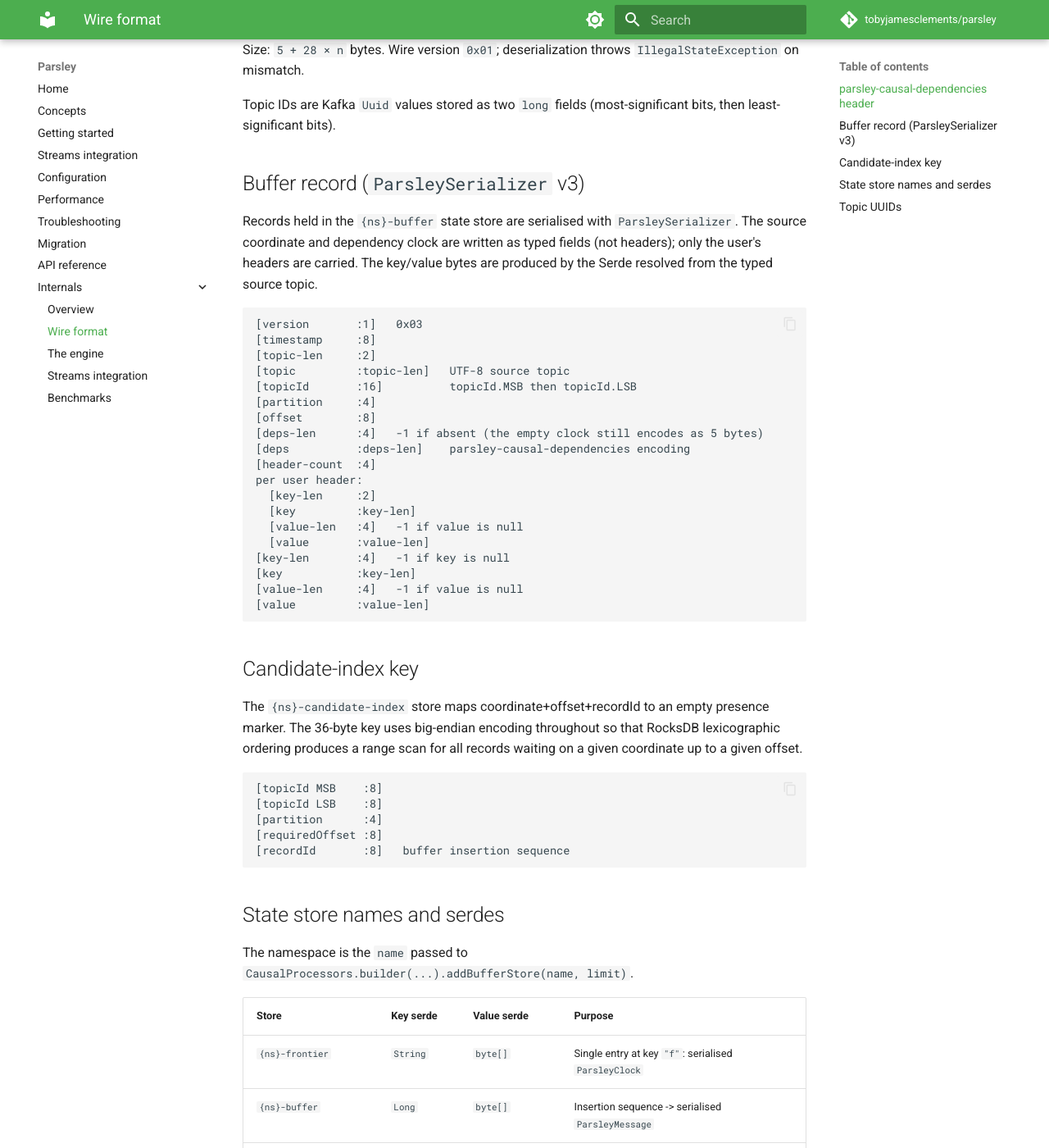
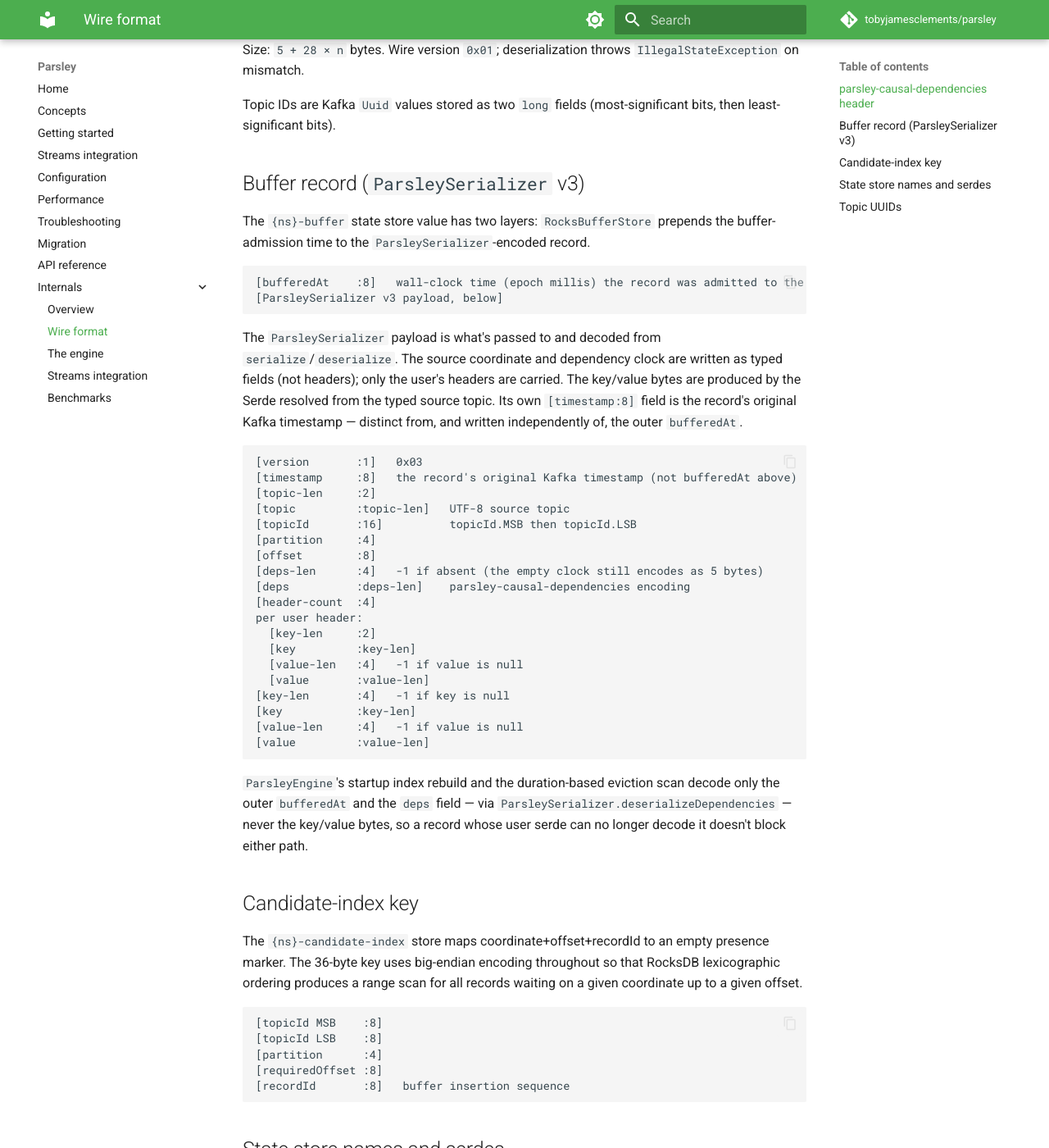
Before and after one commit to tobyjamesclements/parsley, an MkDocs documentation site: the page built from docs/internals/wire-format.md, in a window 1280 px wide and 1400 px high, scrolled down 486 px. Shown: the whole window at 82% size. Built offline with MkDocs 1.6.1 and Material for MkDocs 9.7.7, drawn with Linux system fonts in a browser that asks for light colours; comment, search, counter and statistics services are not loaded; the version menu is left out; some of the changed text lies outside the part shown.

Commit message:
Fix internals docs drift and stale poison-record terminology
docs/internals/streams.md silently skipped the restoredOverflowSchedule
punctuation in ParsleyProcessor's init sequence (numbering jumped 3 to 5);
docs/internals/wire-format.md omitted the bufferedAt envelope RocksBufferStore
prepends around the ParsleySerializer payload. Also fixes two source comments
that described the poison-record policy with Kafka Streams' LogAndFail/
LogAndContinue terminology, which doesn't apply here (it's
parsley.buffer.deserialization.failure.policy) and contradicted
docs/troubleshooting.md.

Co-Authored-By: Claude Opus 4.8 <noreply@anthropic.com>
Claude-Session: https://claude.ai/code/session_01Nc6BvKqZMyU4emUvdJJvfT

````diff
--- a/docs/internals/wire-format.md
+++ b/docs/internals/wire-format.md
@@ -23,13 +23,23 @@ Topic IDs are Kafka `Uuid` values stored as two `long` fields (most-significant
 
 ## Buffer record (`ParsleySerializer` v3)
 
-Records held in the `{ns}-buffer` state store are serialised with `ParsleySerializer`. The source
-coordinate and dependency clock are written as typed fields (not headers); only the user's headers
-are carried. The key/value bytes are produced by the Serde resolved from the typed source topic.
+The `{ns}-buffer` state store value has two layers: `RocksBufferStore` prepends the buffer-admission
+time to the `ParsleySerializer`-encoded record.
+
+```
+[bufferedAt    :8]   wall-clock time (epoch millis) the record was admitted to the buffer
+[ParsleySerializer v3 payload, below]
+```
+
+The `ParsleySerializer` payload is what's passed to and decoded from `serialize`/`deserialize`. The
+source coordinate and dependency clock are written as typed fields (not headers); only the user's
+headers are carried. The key/value bytes are produced by the Serde resolved from the typed source
+topic. Its own `[timestamp:8]` field is the record's original Kafka timestamp — distinct from, and
+written independently of, the outer `bufferedAt`.
 
 ```
 [version       :1]   0x03
-[timestamp     :8]
+[timestamp     :8]   the record's original Kafka timestamp (not bufferedAt above)
 [topic-len     :2]
 [topic         :topic-len]   UTF-8 source topic
 [topicId       :16]          topicId.MSB then topicId.LSB
@@ -48,6 +58,10 @@ per user header:
 [value-len     :4]   -1 if value is null
 [value         :value-len]
 ```
+
+`ParsleyEngine`'s startup index rebuild and the duration-based eviction scan decode only the outer
+`bufferedAt` and the `deps` field — via `ParsleySerializer.deserializeDependencies` — never the
+key/value bytes, so a record whose user serde can no longer decode it doesn't block either path.
 
 ## Candidate-index key
 
@@ -68,7 +82,7 @@ The namespace is the `name` passed to `CausalProcessors.builder(...).addBufferSt
 | Store | Key serde | Value serde | Purpose |
 |---|---|---|---|
 | `{ns}-frontier` | `String` | `byte[]` | Single entry at key `"f"`: serialised `ParsleyClock` |
-| `{ns}-buffer` | `Long` | `byte[]` | Insertion sequence -> serialised `ParsleyMessage` |
+| `{ns}-buffer` | `Long` | `byte[]` | Insertion sequence -> `bufferedAt` + serialised `ParsleyMessage` |
 | `{ns}-candidate-index` | `byte[]` | `byte[]` (empty) | 36-byte composite key -> presence marker |
 
 All three stores are persistent and changelog-backed. Changelog topic names follow the Kafka Streams pattern: `{applicationId}-{storeName}-changelog`.
````
Also changed, not shown: docs/internals/streams.md (+6 -2 lines), 2 other files.
